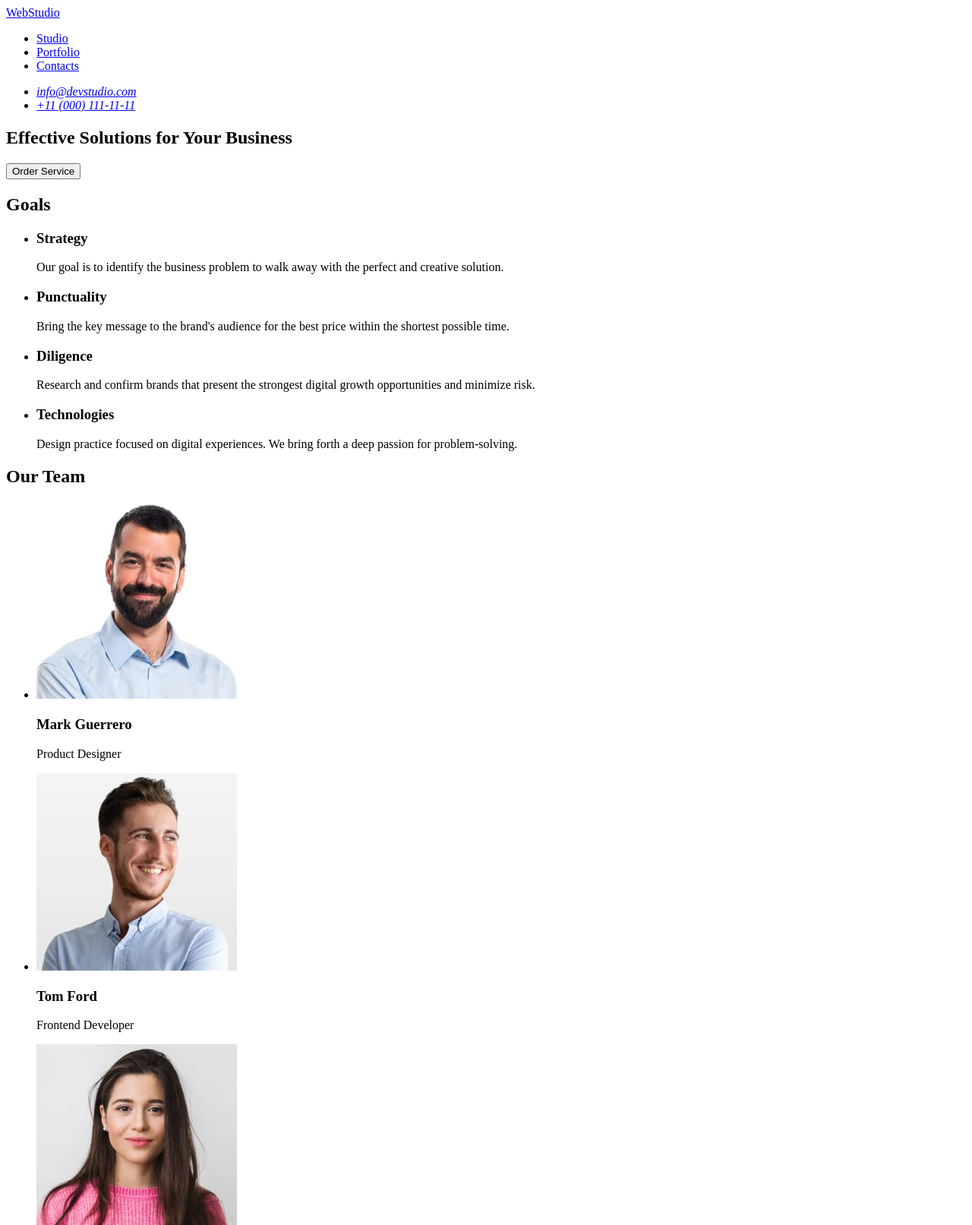
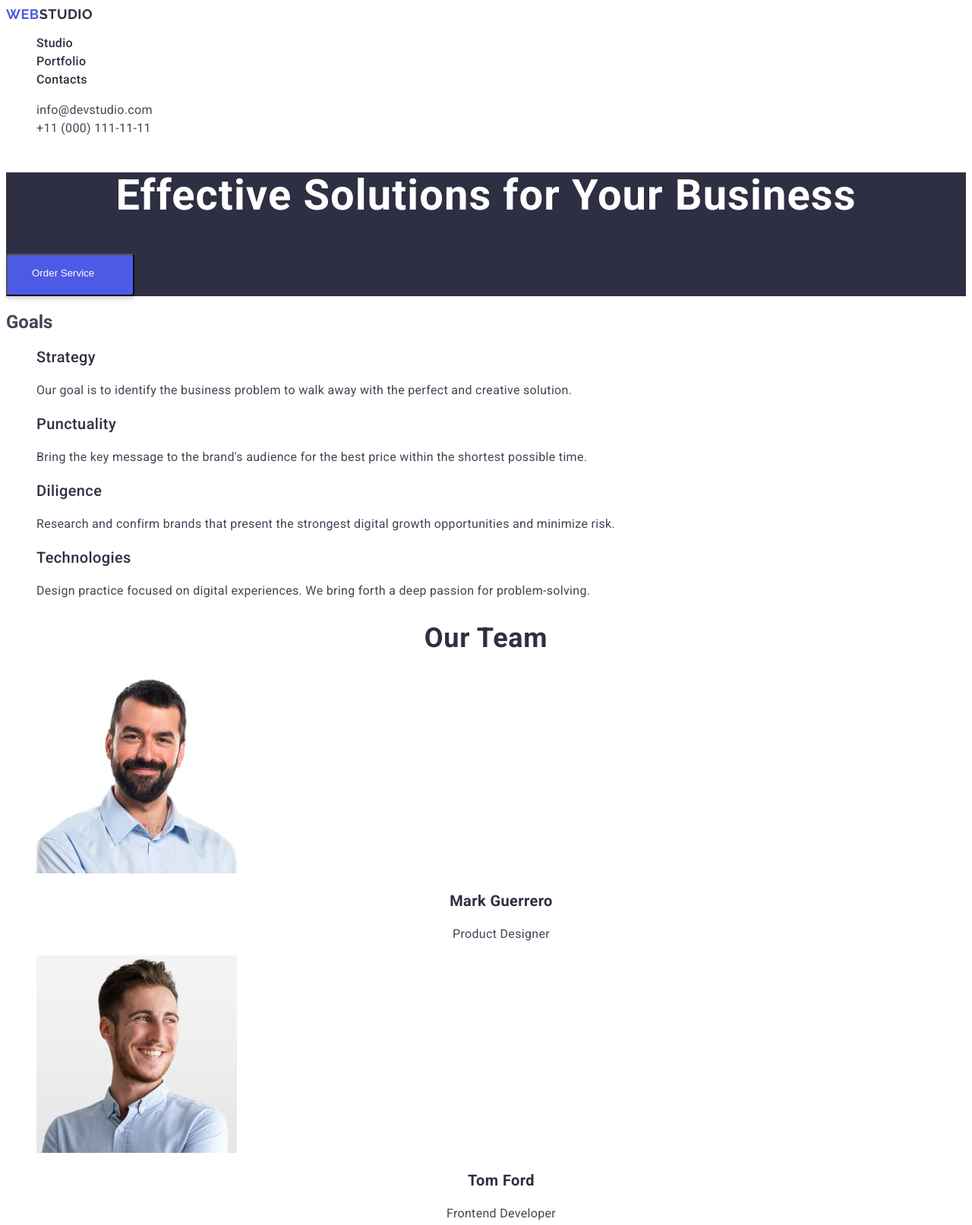
Before and after one commit to Roksolana-Bilous/goit-markup-hw-01, a plain HTML site: page index.html in a window 1280 px wide. Shown: the top 1613 px of the page at 76% size. Drawn offline with Linux system fonts and the light colour scheme.

Commit message:
add index file

```diff
--- /dev/null
+++ b/css/styles.css
@@ -0,0 +1,157 @@
+body {
+    font-family: 'Roboto', sans-serif;
+    color: #434455;
+    background-color: #FFFFFF;
+}
+ul,ol {
+    list-style-type: none;
+}
+a {
+    text-decoration: none;
+}
+.logo {
+    font-family: "Raleway", sans-serif;
+    font-weight: 700;
+    font-size: 18px;
+    line-height: 1.16667;
+    letter-spacing: 0.03em;
+    text-transform: uppercase;
+    color: #4d5ae5;
+}
+.header-logo .logo-part {
+    color: #2e2f42;
+}
+.footer-logo .logo-part {
+    color: #f4f4fd;
+}
+
+.nav-link {
+    font-weight: 500;
+    font-size: 16px;
+    line-height: 1.5;
+    letter-spacing: 0.02em;
+    color: #2e2f42;
+}
+.nav-link:hover,
+.nav-link:focus {
+    color: #404bbf;
+}
+.contacts {
+    font-style: normal;
+}
+.contacts-link {
+    font-size: 16px;
+    line-height: 1.5;
+    letter-spacing: 0.02em;
+    color: #434455;
+}
+.contacts-link:hover,
+.contacts-link:focus {
+    color: #404bbf;
+}
+.page-main {
+    background: #2e2f42;
+}
+
+  .title-main {
+    font-family: "Roboto", sans-serif;
+    font-weight: 700;
+    font-size: 56px;
+    line-height: 1.07143;
+    letter-spacing: 0.02em;
+    text-align: center;
+    color: #fff;
+  }
+  .main-button {
+    display: flex;
+    align-items: flex-start;
+    justify-content: flex-start;
+    flex-direction: row;
+    gap: 10px;
+    border-radius: 4px;
+    padding: 16px 32px;
+    width: 169px;
+    height: 56px;
+    box-shadow: 0 4px 4px 0 rgba(0, 0, 0, 0.15);
+    background: #4d5ae5;
+    cursor: pointer;
+    color: #fff;;
+  }
+  .goals-item-title {
+    font-family: "Roboto", sans-serif;
+    font-weight: 500;
+    font-size: 20px;
+    line-height: 1.2;
+    letter-spacing: 0.02em;
+    color: #2e2f42;
+  }
+  .main-button:hover,
+  .main-button:focus {
+    color: #404bbf;
+  }
+  .goals-item-text {
+    font-size: 16px;
+    line-height: 1.5;
+    letter-spacing: 0.02em;
+    color: #434455;
+  }
+  .text-team-main {
+    font-weight: 700;
+    font-size: 36px;
+    line-height: 1.11111;
+    letter-spacing: 0.02em;
+    text-align: center;
+    color: #2e2f42;
+  }
+  .team-img {
+    width: 264px;
+    height: 260px;
+  }
+  .team-title {
+    font-size: 20px;
+    line-height: 1.2;
+    letter-spacing: 0.02em;
+    text-align: center;
+    color: #2e2f42;
+  }
+  .team-text {
+    font-size: 16px;
+    line-height: 1.5;
+    letter-spacing: 0.02em;
+    text-align: center;
+    color: #434455;
+  }
+  .portfolio-title-main {
+    font-weight: 700;
+    font-size: 36px;
+    line-height: 1.11111;
+    letter-spacing: 0.02em;
+    text-align: center;
+    color: #2e2f42;
+  }
+  .portfolio-img {
+    width: 360px;
+    height: 300px;
+  }
+  .portfolio-title {
+    font-weight: 500;
+    font-size: 20px;
+    line-height: 1.2;
+    letter-spacing: 0.02em;
+    color: #2e2f42;
+  }
+  .portfolio-text {
+    font-size: 16px;
+    line-height: 1.5;
+    letter-spacing: 0.02em;
+    color: #434455;
+  }
+  .text-footer {
+    font-size: 16px;
+    line-height: 1.5;
+    letter-spacing: 0.02em;
+    color: #f4f4fd;
+  }
+  .page-footer {
+    background: #2e2f42;
+  }
--- a/index.html
+++ b/index.html
@@ -4,26 +4,30 @@
     <meta charset="UTF-8">
     <meta name="viewport" content="width=device-width, initial-scale=1.0">
     <title>Document</title>
+    <link rel="preconnect" href="https://fonts.googleapis.com">
+    <link rel="preconnect" href="https://fonts.gstatic.com" crossorigin>
+    <link href="https://fonts.googleapis.com/css2?family=Raleway:wght@700&family=Roboto:wght@400;500;700&display=swap"
+        rel="stylesheet">
+    <link rel="stylesheet" href="./css/styles.css">
 </head>
 
 <body>
-    <header>
+    <header class="page-header">
 
-
-
-        <nav>
-           <a href="./index.html">WebStudio</a>
-            <ul>
-                <li><a href="#">Studio</a></li>
-                <li><a href="#">Portfolio</a></li>
-                <li><a href="#">Contacts</a></li>
+        <nav class="header-nav">
+           <a class="logo header-logo" href="./index.html"
+           >Web<span class="logo-part">Studio</span></a>
+            <ul class="nav-list">
+                <li class="nav-item"><a class="nav-link" href="./index.html">Studio</a></li>
+                <li class="nav-item"><a class="nav-link" href="#">Portfolio</a></li>
+                <li class="nav-item"><a class="nav-link" href="#">Contacts</a></li>
             </ul>
 
         </nav>
-            <address>
-                <ul>
-                    <li><a href="mailto:info@devstudio.com">info@devstudio.com</a></li>
-                    <li><a href="tel:+110001111111">+11 (000) 111-11-11</a></li>
+            <address class="contacts">
+                <ul class="contacts-list">
+                    <li class="contacts-item"><a class="contacts-link" href="mailto:info@devstudio.com">info@devstudio.com</a></li>
+                    <li class="contacts-item"><a class="contacts-link" href="tel:+110001111111">+11 (000) 111-11-11</a></li>
                 </ul>
             </address>
 
@@ -31,71 +35,106 @@
      </header>
 
 <main>
-    <section>
-        <h1>Effective Solutions for Your Business</h1>
-        <button type="button">Order Service</button>
+    <section class="page-main" >
+        <h1 class="title-main">Effective Solutions for Your Business</h1>
+        <button class="main-button" type="button">Order Service</button>
     </section>
 
     <section>
         <h2 class="screen-reader-text">Goals</h2>
-        <ul>
-             <li>
-                 <h3>Strategy</h3>
-                 <p>Our goal is to identify the business problem to walk away with the perfect and creative solution.</p>
+        <ul class="goals-list">
+             <li class="goals-item">
+                 <h3 class="goals-item-title">Strategy</h3>
+                 <p class="goals-item-text">Our goal is to identify the business problem to walk away with the perfect and creative solution.</p>
              </li>
-             <li>
-                 <h3>Punctuality</h3>
-                 <p>Bring the key message to the brand's audience for the best price within the shortest possible time.</p>
+             <li class="goals-item">
+                 <h3 class="goals-item-title">Punctuality</h3>
+                 <p class="goals-item-text">Bring the key message to the brand's audience for the best price within the shortest possible time.</p>
              </li>
-             <li>
-                 <h3>Diligence</h3>
-                 <p>Research and confirm brands that present the strongest digital growth opportunities and minimize risk.</p>
+             <li class="goals-item">
+                 <h3 class="goals-item-title">Diligence</h3>
+                 <p class="goals-item-text">Research and confirm brands that present the strongest digital growth opportunities and minimize risk.</p>
              </li>
-             <li>
-                 <h3>Technologies</h3>
-                 <p>Design practice focused on digital experiences. We bring forth a deep passion for problem-solving.</p>
+             <li class="goals-item">
+                 <h3 class="goals-item-title">Technologies</h3>
+                 <p class="goals-item-text">Design practice focused on digital experiences. We bring forth a deep passion for problem-solving.</p>
              </li>
         </ul>
     </section>
 
 
     <section>
-        <h2>Our Team</h2>
-        <ul>
-            <li>
-                <img src="./images/mark(1).jpg" alt="Mark" width="264">
-                <h3>Mark Guerrero</h3>
-                <p>Product Designer</p>
+        <h2 class="text-team-main">Our Team</h2>
+        <ul class="team-list">
+            <li class="team-item">
+                <img class="team-img" src="./images/mark(1).jpg" alt="Mark" width="264">
+                <h3 class="team-title">Mark Guerrero</h3>
+                <p class="team-text">Product Designer</p>
             </li>
 
-            <li>
-                <img src="./images/tom(1).jpg" alt="Tom" width="264">
-                <h3>Tom Ford</h3>
-                <p>Frontend Developer</p>
+            <li  class="team-item">
+                <img class="team-img" src="./images/tom(1).jpg" alt="Tom" width="264">
+                <h3 class="team-title">Tom Ford</h3>
+                <p class="team-text">Frontend Developer</p>
             </li>
 
-            <li>
-                <img src="./images/camila(1).jpg" alt="Camila" width="264">
-                <h3>Camila Garcia</h3>
-                <p>Marketing</p>
+            <li  class="team-item">
+                <img class="team-img" src="./images/camila(1).jpg" alt="Camila" width="264">
+                <h3 class="team-title">Camila Garcia</h3>
+                <p class="team-text">Marketing</p>
             </li>
 
-            <li>
-                <img src="./images/daniel(1).jpg" alt="Daniel" width="264">
-                <h3>Daniel Wilson</h3>
-                <p>UI Designer</p>
+            <li  class="team-item">
+                <img class="team-img" src="./images/daniel(1).jpg" alt="Daniel" width="264">
+                <h3 class="team-title">Daniel Wilson</h3>
+                <p class="team-text">UI Designer</p>
             </li>
 
         </ul>
 
     </section>
 
+    <section>
+        <h2 class="portfolio-title-main">Our Portfolio</h2>
+        <ul class="portfolio-list">
+            <li class="portfolio-item">
+                <img class ="portfolio-img" src="./images/Banking App.jpg" alt="Banking App" width="360">
+                <h3 class="portfolio-title">BanKing App</h3>
+                <p class="portfolio-text">App</p>
+            </li>
+            <li class="portfolio-item">
+                <img class="portfolio-img" src="./images/Cashless Payment.jpg" alt="Cashless Payment" width="360">
+                <h3 class="portfolio-title">Cashless Payment</h3>
+                <p class="portfolio-text">Marketing</p>
+            </li>
+            <li class="portfolio-item">
+                <img class="portfolio-img" src="./images/Meditation App.jpg" alt="Meditation App" width="360">
+                <h3 class="portfolio-title">Meditation App</h3>
+                <p class="portfolio-text">App</p>
+            </li>
+            <li class="portfolio-item">
+                <img class="portfolio-img" src="./images/Taxi Service.jpg" alt="Taxi Service" width="360">
+                <h3 class="portfolio-title">Taxi Service</h3>
+                <p class="portfolio-text">Marketing</p>
+            </li>
+            <li class="portfolio-item">
+                <img class="portfolio-img" src="./images/Screen Illustrations.jpg" alt="Screen Illustrations" width="360">
+                <h3 class="portfolio-title">Screen Illustrations</h3>
+                <p class="portfolio-text">Design</p>
+            </li>
+            <li class="portfolio-item">
+                <img class="portfolio-img" src="./images/Online Cources.jpg" alt="Online Courses" width="360">
+                <h3 class="portfolio-title">Online Courses</h3>
+                <p class="portfolio-text">Marketing</p>
+            </li>
+        </ul>
+    </section>
+
 </main>
 
-    <footer>
-        <a href="./index.html">WebStudio</a>
-        <p>Increase the flow of customers and sales for your business with digital marketing & growth solutions.</p>
-
-        </footer>
+    <footer class="page-footer">
+        <a class="logo footer-logo" href="./index.html">Web<span class="logo-part">Studio</span></a>
+        <p class="text-footer">Increase the flow of customers and sales for your business with digital marketing & growth solutions.</p>
+    </footer>
 </body>
 </html>
```
Also changed, not shown: images/Banking App.jpg (added), images/Cashless Payment.jpg (added), images/Meditation App.jpg (added), images/Online Cources.jpg (added), images/Screen Illustrations.jpg (added), images/Taxi Service.jpg (added).
